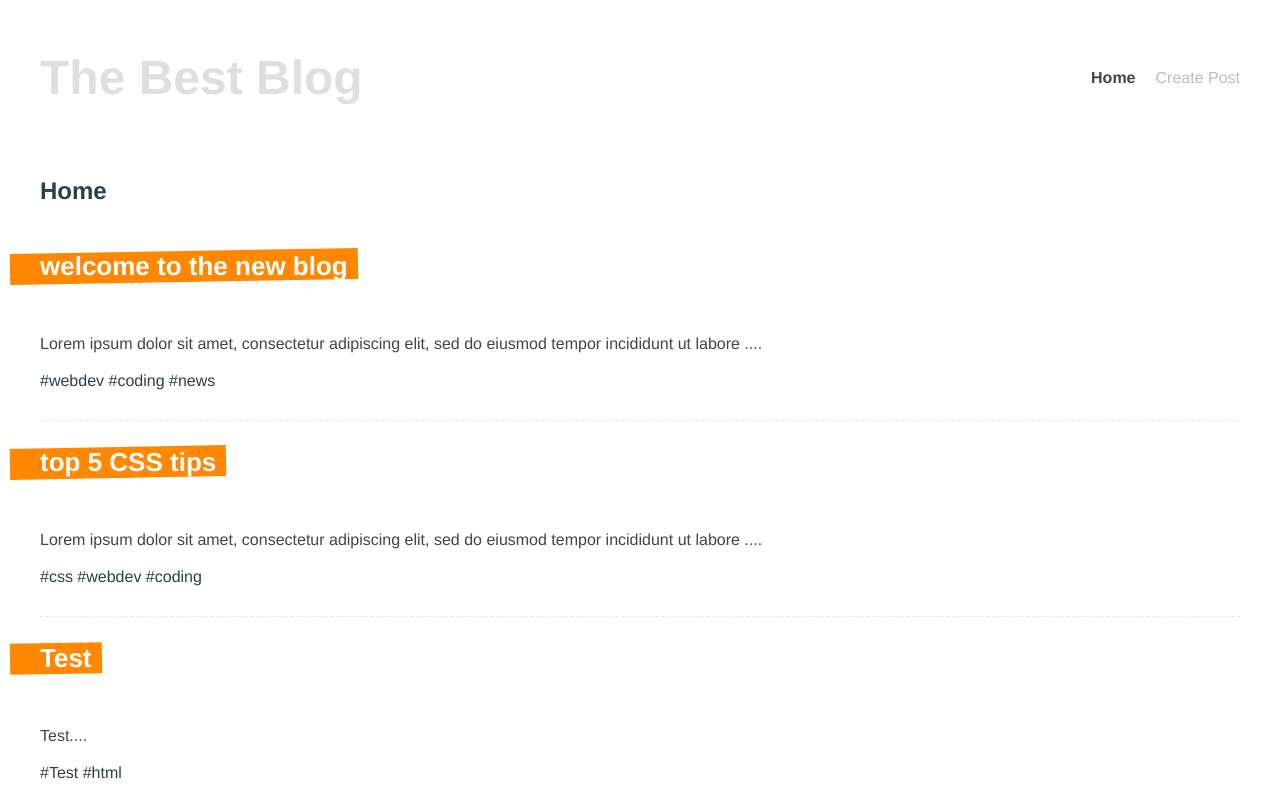
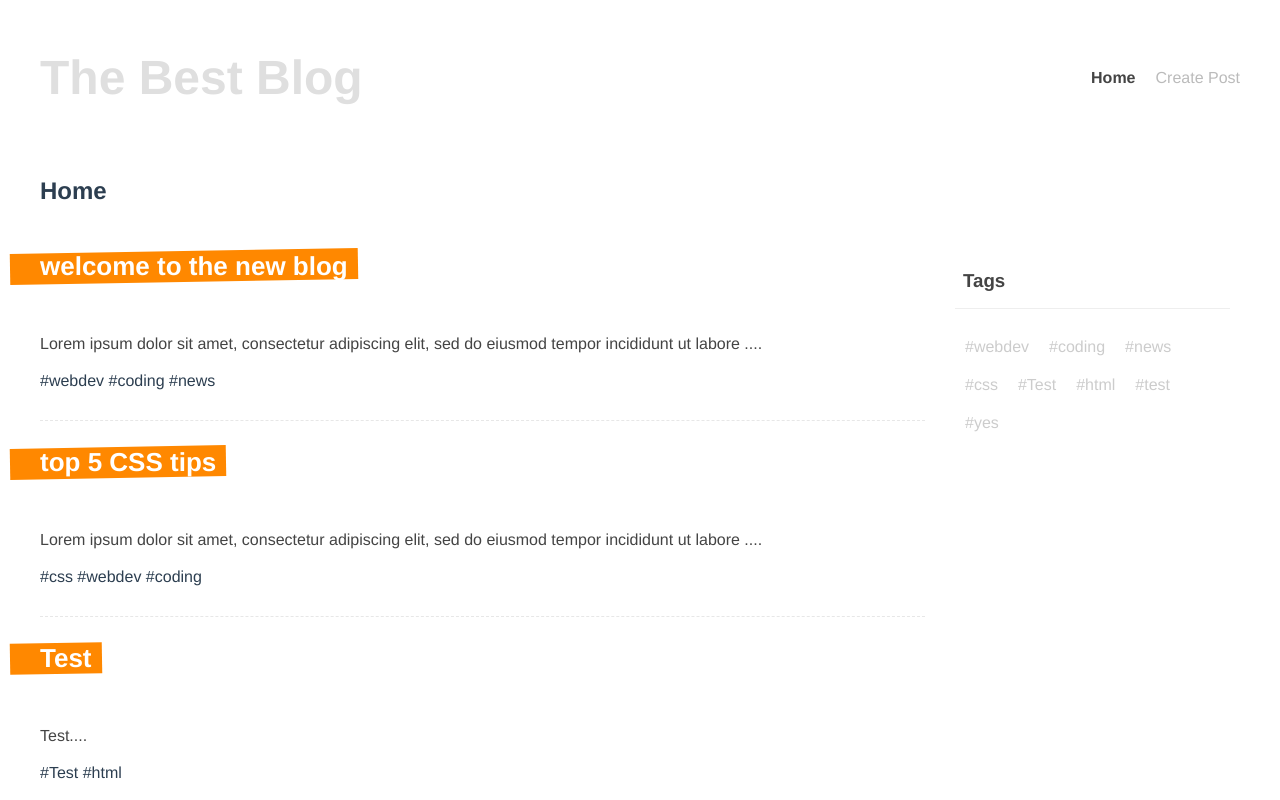
Before and after one commit to DaReplayy/blog-project, a Vue app: page / in a window 1280 px wide. Shown: the top 800 px of the page. Built offline with nearby package versions, Linux system fonts and the light colour scheme; data requests are answered from the project's data file.

Commit message:
added tag cloud

```diff
--- /dev/null
+++ b/src/components/TagCloud.vue
@@ -0,0 +1,47 @@
+<template>
+  <div class="tag-cloud">
+      <h3>Tags</h3>
+      <div v-for="tag in tags" :key="tag">
+          <router-link :to="{name: 'Tag', params: { tag: tag }}">
+              #{{ tag }}
+          </router-link>
+      </div>
+  </div>
+</template>
+
+<script>
+import useTags from '../composables/useTags'
+
+export default {
+    props: ['posts'],
+    setup(props) {
+        const { tags } = useTags(props.posts)
+
+        return { tags }
+    }
+
+}
+</script>
+
+<style>
+  .tag-cloud {
+    padding: 10px;
+  }
+  .tag-cloud h3 {
+    border-bottom: 1px solid #eee;
+    padding: 16px 8px;
+    color: #444;
+  }
+  .tag-cloud div {
+    display: inline-block;
+    padding: 10px;
+  }
+  .tag-cloud a {
+    color: #ccc;
+    text-decoration: none;
+  }
+  .tag-cloud a.router-link-active {
+    color: #ff8800;
+    font-weight: bold;
+  }
+</style>
--- /dev/null
+++ b/src/composables/useTags.js
@@ -0,0 +1,19 @@
+import { ref } from 'vue'
+
+const useTags = (posts) => {
+
+    const tags = ref([])
+    const tagSet = new Set()
+
+    posts.forEach(item => {
+        item.tags.forEach(tag => tagSet.add(tag))
+    })
+
+    tags.value = [...tagSet]
+
+    return { tags }
+
+
+}
+
+export default useTags
--- a/src/views/Home.vue
+++ b/src/views/Home.vue
@@ -2,8 +2,9 @@
   <div class="home">
     <h2>Home</h2>
     <div v-if="error">{{ error }}</div>
-    <div v-if="posts.length">
+    <div v-if="posts.length" class="layout">
       <PostList :posts="posts"/>
+      <TagCloud :posts="posts"/>
     </div>
     <div v-else>
       <Spinner />
@@ -13,11 +14,12 @@
 
 <script>
 import PostList from '../components/PostList.vue'
+import TagCloud from '../components/TagCloud.vue'
 import getPosts from '../composables/getPosts'
 import Spinner from '../components/Spinner.vue'
 
 export default {
-  components: { PostList, Spinner },
+  components: { PostList, Spinner, TagCloud },
   name: 'Home',
   setup() {
     const { posts, error, load } = getPosts()
@@ -36,5 +38,10 @@
   margin: 0 auto;
   padding: 10px;
 }
+.layout {
+  display: grid;
+  grid-template-columns: 3fr 1fr;
+  gap: 20px;
+}
 
 </style>
--- a/src/views/Tag.vue
+++ b/src/views/Tag.vue
@@ -1,8 +1,9 @@
 <template>
   <div class="tag">
     <div v-if="error">{{ error }}</div>
-    <div v-if="posts.length">
+    <div v-if="posts.length" class="layout">
       <PostList :posts="postsWithTag" />
+      <TagCloud :posts="posts"/>
     </div>
     <div v-else>
       <Spinner />
@@ -13,12 +14,13 @@
 <script>
 import Spinner from '../components/Spinner.vue'
 import PostList from '../components/PostList.vue'
+import TagCloud from '../components/TagCloud.vue'
 import getPosts from '../composables/getPosts'
 import { useRoute } from 'vue-router'
 import { computed } from 'vue'
 
 export default {
-  components: { PostList, Spinner },
+  components: { PostList, Spinner, TagCloud },
   setup() {
     const route = useRoute()
     const { posts, error, load } = getPosts()
```
